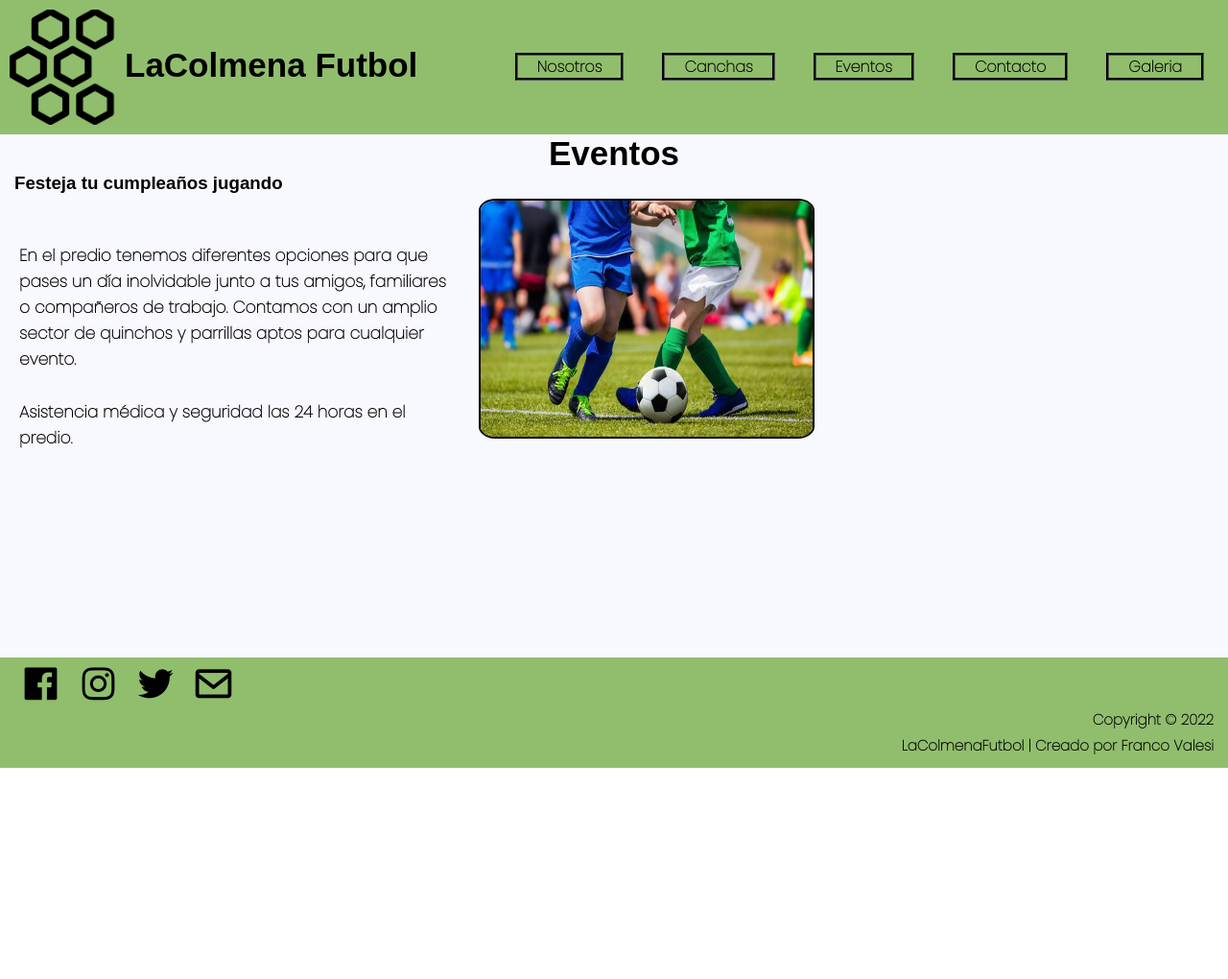
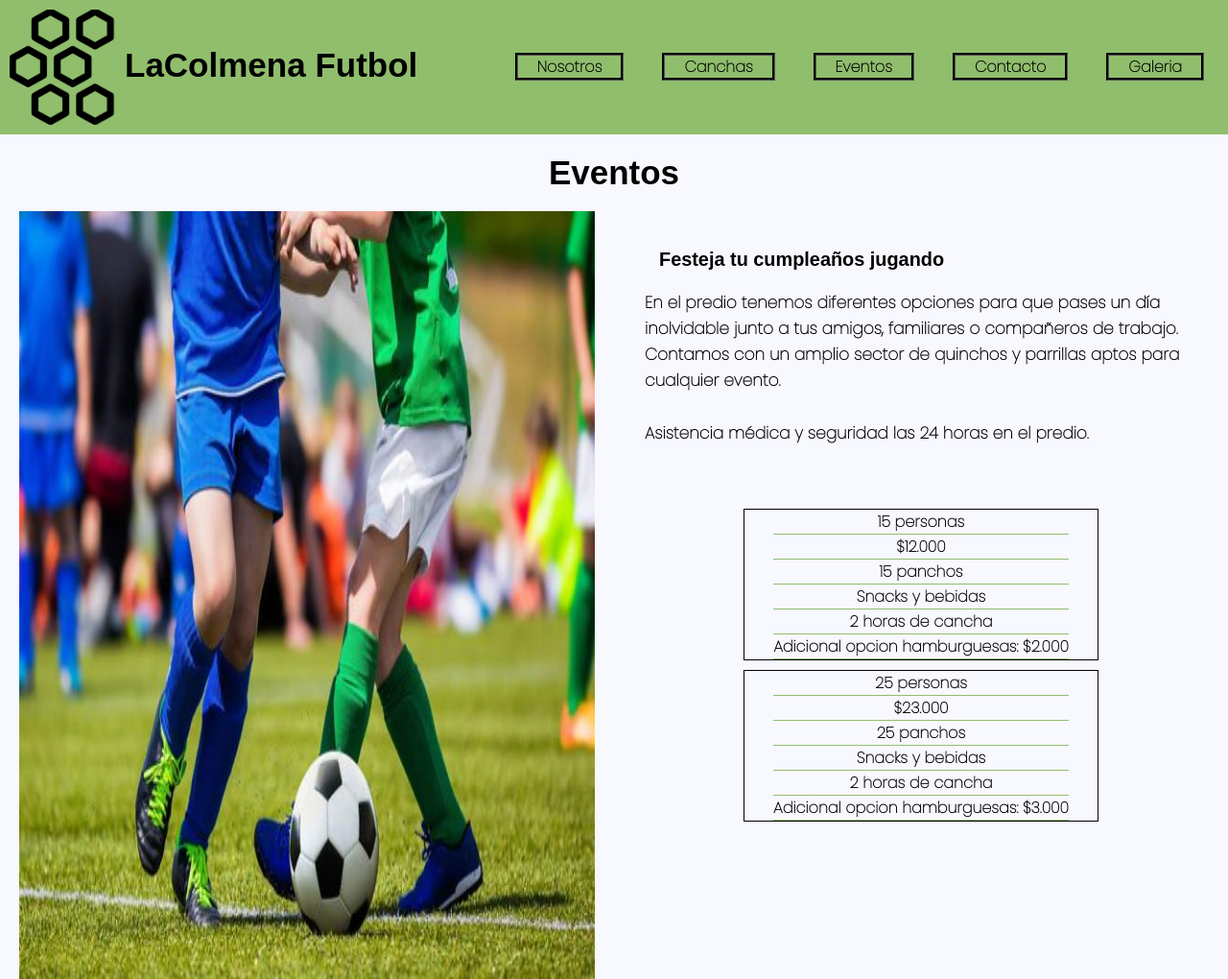
Before and after one commit to francovalesi/LaColmenaFutbol-Valesi, a plain HTML site: page pages/eventos.html in a window 1280 px wide. Shown: the top 1020 px of the page at 96% size. Before the commit the page ends 800 px from the top, so only its background shows below. Drawn offline with nearby package versions, Linux system fonts and the light colour scheme; a web font is replaced by a local one.

Commit message:
modifico texto/imagenes en index y eventos.html

```diff
--- a/css/style.css
+++ b/css/style.css
@@ -36,7 +36,7 @@ body {
 }
 
 .header__logo img {
-    height: 60px;
+    height: 70px;
     margin: 5px 0px 0px 5px;
 }
 
@@ -99,30 +99,30 @@ h1 {
     font-style: normal;
     font-weight: bold;
     font-size: 35px;
+    padding-top: 20px;
 }
 
 .article__parrafo {
     font-family: 'Poppins', sans-serif;
     font-size: 17px;
     font-weight: 900;
-    text-align: left;
+    text-align: center;
     line-height: 1.6;
     margin: 20px 20px;
-    max-width: 450px;
+    padding: 20px 12px;
 }
 
 .article__images {
     display: flex;
     flex-direction: column;
     align-items: center;
-    margin: 5px;
+    margin: 20px;
 }
 
 .article__images img {
-    width: 350px;
-    height: 250px;
-    margin-bottom: 5px;
-    border: 2px solid black;
+    width: 450px;
+    height: 300px;
+    padding: 10px;
     border-radius: 5%;
 }
 
@@ -149,15 +149,52 @@ h1 {
 }
 
 /* Estilos para eventos.html */
-.article__eventos h3 {
+.title_eventos {
     font-family: 'Hammersmith One', sans-serif;
     font-weight: bold;
-    margin-left: 15px;
+    margin: 15px;
+    text-align: center;
+}
+
+.image_eventos img {
+    display: none;
+}
+
+.contenedorEventos {
+    text-align: center;
+    margin: 25px;
+}
+
+.parrafo_eventos {
+    font-family: 'Poppins', sans-serif;
+    font-size: 17px;
+    font-weight: 900;
+    text-align: center;
+    line-height: 1.6;
+    margin: 20px 20px;
+    padding: 20px 12px;
+}
+
+.lista__eventos {
+    display: inline-block;
+    padding: 0px 30px;
+    margin-bottom: 10px;
+    border: 1px solid black;
+    list-style-type: none;
+    font-style: normal;
+    text-align: center;
+}
+
+.lista__eventos li {
+    font-family: 'Poppins', sans-serif;
+    font-weight: bolder;
+    border-bottom: 1px solid #90BE6D;
 }
 
 /* Estilos para contacto.html */
 .formulario {
     text-align: center;
+    margin: 20px;
 }
 
 /* Estilos para el footer y enlace a redes sociales */
@@ -182,7 +219,7 @@ h1 {
 .grid-container footer p {
     font-family: 'Poppins', sans-serif;
     margin-right: 15px;
-    font-size: 14px;
+    font-size: 18px;
     font-weight: 900;
     text-align: right;
     font-weight: bold;
@@ -196,8 +233,10 @@ h1 {
     }
 
     /* Estilos para el header y logo de marca*/
-    .header__menu {
-        display: none;
+
+    header {
+        position: fixed;
+        width: 100%;
     }
 
     .header__logo img {
@@ -236,12 +275,70 @@ h1 {
     }
 
     /* se acomodan las imagenes al lado del texto */
+
+    .article__container {
+        display: flex;
+        justify-content: space-around;
+    }
+
     .article__parrafo {
         display: inline-block;
+        text-align: left;
+        margin: 20px 20px;
+        padding: 20px 12px;
+        width: 35%;
     }
 
     .article__images {
         display: inline-block;
+    }
+
+    .article__images img {
+        width: 450px;
+        height: 300px;
+        padding: 10px;
+        border-radius: 5%;
+    }
+
+    /* estilos para eventos.html */
+    .container_eventos {
+        display: flex;
+        flex-direction: row;
+        justify-content: space-around;
+    }
+
+    .title_eventos {
+        display: inline-block;
+        text-align: start;
+    }
+
+    .image_eventos {
+        display: inline-block;
+        width: 600px;
+        height: 800px;
+        margin: 20px
+    }
+
+    .image_eventos img {
+        display: inline-block;
+        width: 600px;
+        height: 800px;
+    }
+
+    .article__eventos {
+        display: flex;
+        flex-direction: column;
+        width: 50%;
+    }
+
+    .parrafo_eventos {
+        font-family: 'Poppins', sans-serif;
+        text-align: left;
+        font-size: 17px;
+        font-weight: 900;
+        line-height: 1.6;
+        margin: 20px 20px;
+        padding: 20px 12px;
     }
 
     /* Estilos para contacto.html */
@@ -259,18 +356,22 @@ h1 {
     /* Estilos para el footer y redes sociales */
     .grid-container footer p {
         font-size: 18px;
+        margin-right: 100px;
     }
 
     .footer__redes {
         display: flex;
         font-size: 45px;
+        margin-left: 100px;
     }
 
-    .footer__redes i{
+    .footer__redes i {
+        padding-left: 15px;
         transition: all 1.5s;
     }
+
     .footer__redes i:hover {
-        font-size: 55px;
+        font-size: 50px;
         color: whitesmoke;
     }
 }
--- a/pages/eventos.html
+++ b/pages/eventos.html
@@ -36,23 +36,45 @@
         <main>
             <section>
                 <h1>Eventos</h1>
+                <div class="container_eventos">
+                    <div class="image_eventos">
+                        <img src="../images/nenes_pelota.png" alt="chicos jugando">
+                    </div>
                     <article class="article__eventos">
-                    <h3>Festeja tu cumpleaños jugando</h3>
-                    <div class="article__parrafo">
+                        <div class="parrafo_eventos">
+                            <h3 class="title_eventos">Festeja tu cumpleaños jugando</h3>
                             <p>En el predio tenemos diferentes opciones para que pases un día inolvidable junto a tus
                                 amigos,
                                 familiares
-                            o compañeros de trabajo. Contamos con un amplio sector de quinchos y parrillas aptos para
+                                o compañeros de trabajo. Contamos con un amplio sector de quinchos y parrillas aptos
+                                para
                                 cualquier
                                 evento.</p><br>
                             <p>
                                 Asistencia médica y seguridad las 24 horas en el predio.
                             </p>
                         </div>
-                    <div class="article__images">
-                        <img src="../images/nenes_pelota.png" class="article__image" alt="chicos jugando">
+
+                        <article class="contenedorEventos">
+                            <ul class="lista__eventos">
+                                <li>15 personas</li>
+                                <li>$12.000</li>
+                                <li>15 panchos</li>
+                                <li>Snacks y bebidas</li>
+                                <li>2 horas de cancha</li>
+                                <li>Adicional opcion hamburguesas: $2.000</li>
+                            </ul>
+                            <ul class="lista__eventos">
+                                <li>25 personas</li>
+                                <li>$23.000</li>
+                                <li>25 panchos</li>
+                                <li>Snacks y bebidas</li>
+                                <li>2 horas de cancha</li>
+                                <li>Adicional opcion hamburguesas: $3.000</li>
+                            </ul>
+                        </article>
+                    </article>
                 </div>
-                </article>
             </section>
         </main>
         <footer>
```
Also changed, not shown: index.html (+1 -1 lines). Lines whose indentation alone changed are shown as unchanged.
